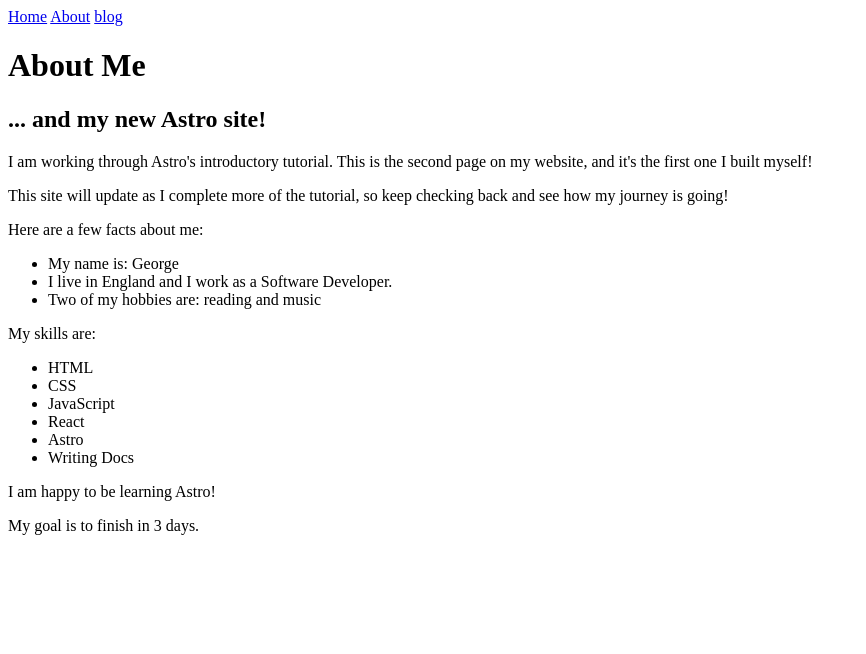
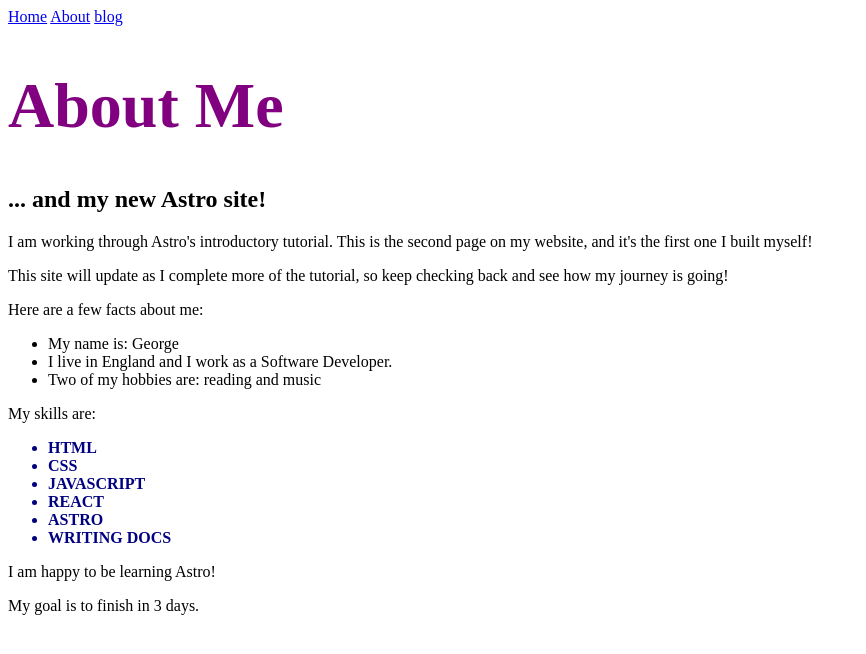
Before and after one commit to GSTranter/my-website, an Astro site: page /about in a window 1280 px wide. Shown: the whole page, without its empty margins (0-866 px from the left). Built offline with nearby package versions, Linux system fonts and the light colour scheme; Astro itself is replaced by a stand-in of ours.

Commit message:
Styling example

```diff
--- a/src/pages/about.astro
+++ b/src/pages/about.astro
@@ -15,6 +15,10 @@ const happy = true;
 const finished = false;
 const goal = 3;
 
+const skillColor = "navy";
+const fontWeight = "bold";
+const textCase = "uppercase"
+
 ---
 
 <html lang="en">
@@ -24,6 +28,19 @@ const goal = 3;
 		<meta name="viewport" content="width=device-width" />
 		<meta name="generator" content={Astro.generator} />
         <title>{pageTitle}</title>
+
+        <style define:vars={{skillColor, fontWeight, textCase}}>
+            h1 {
+                color: purple;
+                font-size: 4rem;
+            }
+
+            .skill {
+                color: var(--skillColor);
+                font-weight: var(--fontWeight);
+                text-transform: var(--textCase);
+            }
+        </style>
 	</head>
     <body>
         <a href="/">Home</a>
@@ -49,7 +66,7 @@ const goal = 3;
 
         <p>My skills are:</p>
         <ul>
-            {skills.map((skill) => <li>{skill}</li>)}
+            {skills.map((skill) => <li class="skill">{skill}</li>)}
         </ul>
 
         {happy && <p>I am happy to be learning Astro!</p>}
```
